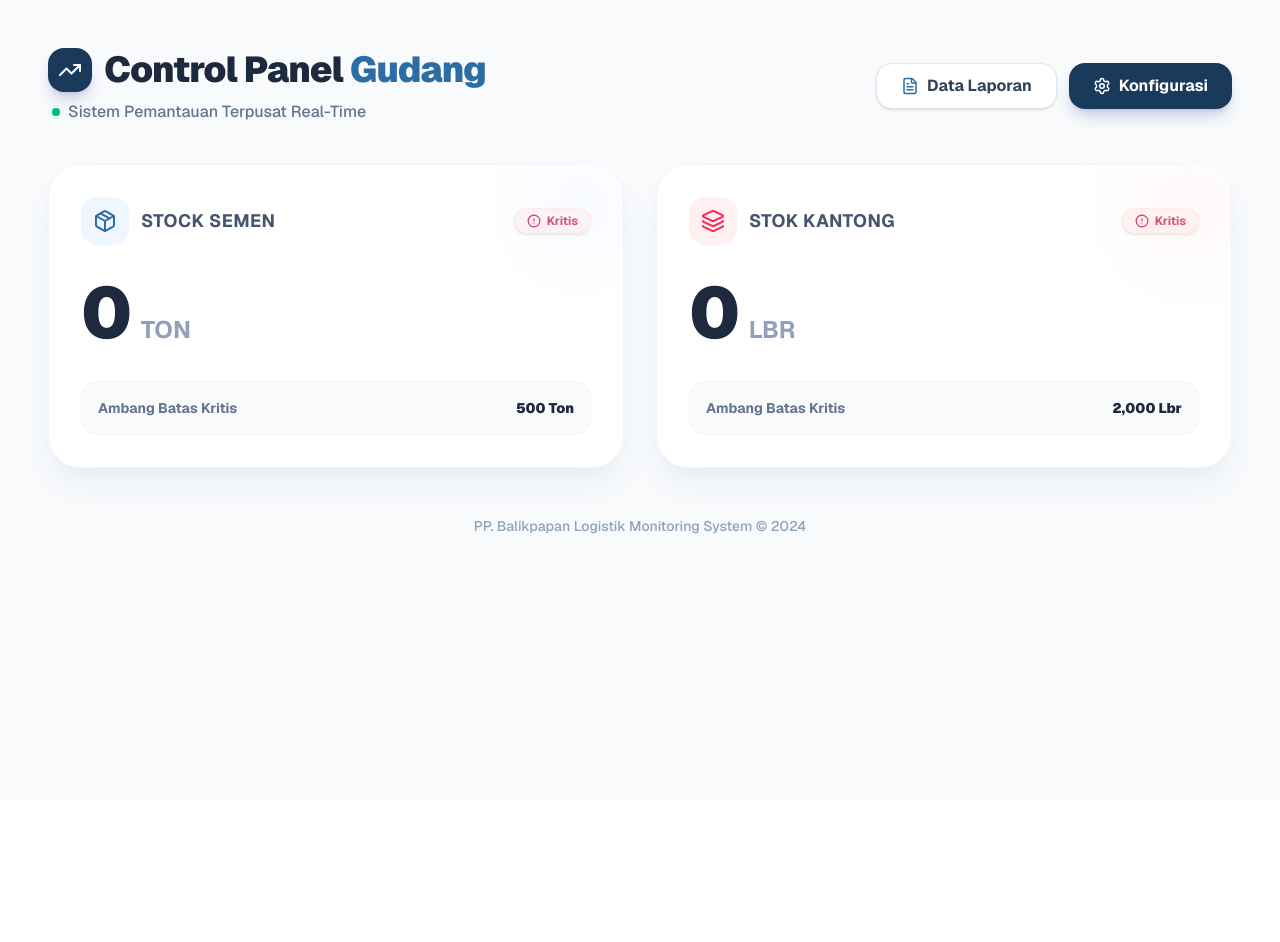
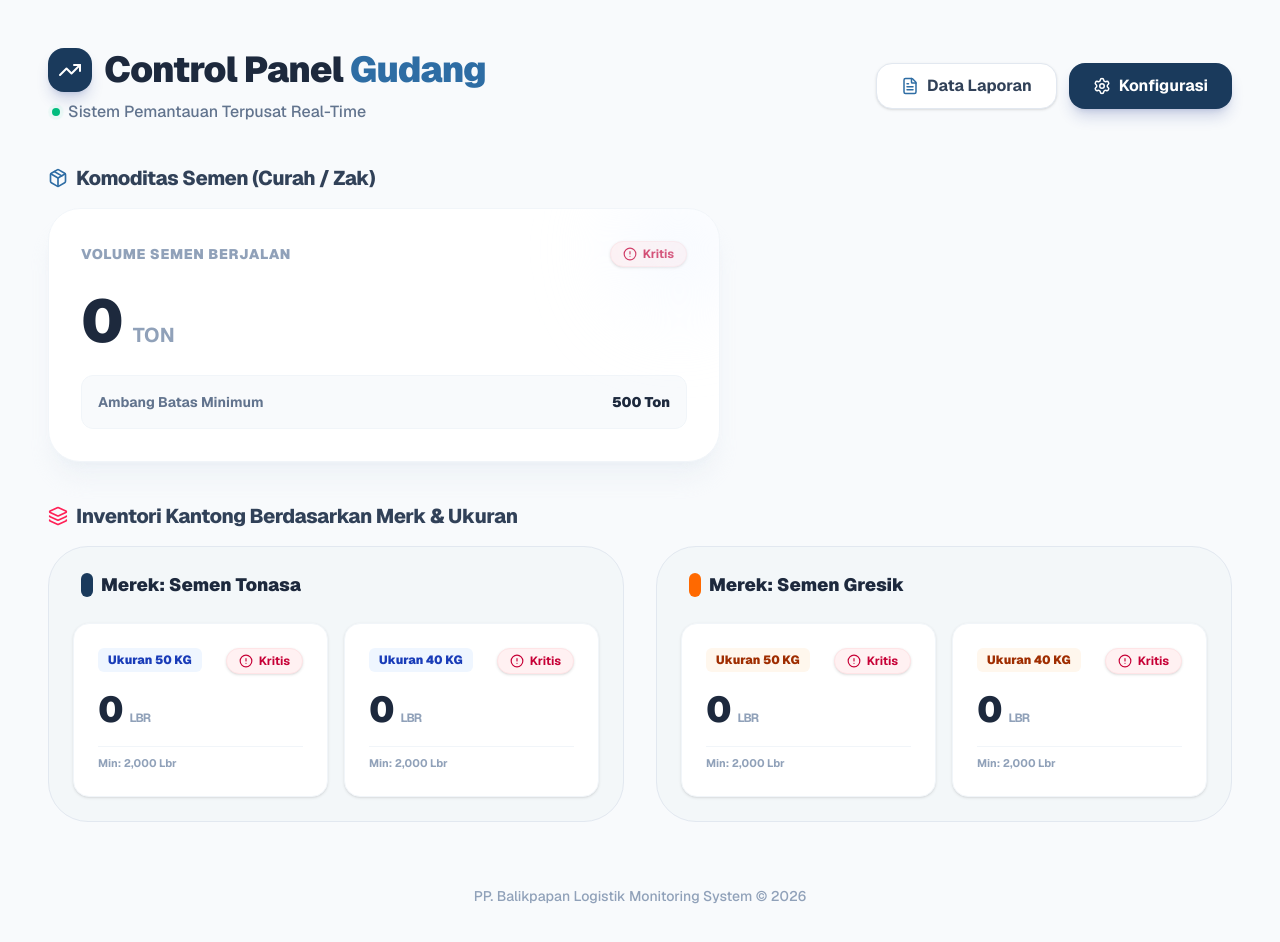
Before and after one commit to tizarfitratkj-gif/sistem-logistik-tonasa-bpn, a Next.js app: page /manager in a window 1280 px wide. Shown: the top 942 px of the page. Before the commit the page ends 800 px from the top, so only its background shows below. Built offline with nearby package versions, Linux system fonts and the light colour scheme; no server answers; the database is empty.

Commit message:
Memisahkan visualisasi inventori kantong berdasarkan merek dan ukuran berat

```diff
--- a/app/manager/page.tsx
+++ b/app/manager/page.tsx
@@ -7,7 +7,6 @@ import {
   FileText,
   Settings,
   Activity,
-  Box,
   Package,
   TrendingUp,
   Layers
@@ -19,14 +18,22 @@ export const dynamic = 'force-dynamic';
 export default function ManagerDashboard() {
   const router = useRouter();
   const [stockSemen, setStockSemen] = useState(0);
-  const [stockKantong, setStockKantong] = useState(0);
+
+  // State baru: Mengganti angka tunggal menjadi objek kategori terpisah
+  const [stockKantong, setStockKantong] = useState({
+    tonasa50: 0,
+    tonasa40: 0,
+    gresik50: 0,
+    gresik40: 0
+  });
+
   const [isLoading, setIsLoading] = useState(true);
 
-  // State untuk menyimpan konfigurasi batas minimum dari database
+  // Batas minimum konfigurasi sistem
   const [batasSemen, setBatasSemen] = useState(500);
   const [batasKantong, setBatasKantong] = useState(2000);
 
-  useEffect(() => {
+  // Fungsi pengambilan data terpusat
   const fetchAllStockAndSettings = async () => {
     const [semenRes, kantongRes, batasRes] = await Promise.all([
       supabase.from('stock_semen').select('*'),
@@ -39,6 +46,7 @@ export default function ManagerDashboard() {
       setBatasKantong(parseInt(batasRes.data.min_kantong_lembar));
     }
 
+    // 1. Kalkulasi Stok Semen
     if (semenRes.data) {
       let totalSemen = 0;
       semenRes.data.forEach((row) => {
@@ -48,31 +56,47 @@ export default function ManagerDashboard() {
       setStockSemen(totalSemen);
     }
 
+    // 2. Kalkulasi Stok Kantong Terpisah (Tonasa & Gresik / 40Kg & 50Kg)
     if (kantongRes.data) {
-        let totalKantong = 0;
+      let t50 = 0, t40 = 0, g50 = 0, g40 = 0;
+
       kantongRes.data.forEach((row) => {
-          if (row.jenis_transaksi === 'Stok Masuk') totalKantong += row.jumlah_lembar;
-          else if (row.jenis_transaksi === 'Stok Keluar') totalKantong -= row.jumlah_lembar;
+        const jumlah = row.jumlah_lembar;
+        const multiplier = row.jenis_transaksi === 'Stok Masuk' ? 1 : -1;
+
+        if (row.merk === 'Tonasa') {
+          if (row.ukuran_kantong === '50 Kg') t50 += jumlah * multiplier;
+          else if (row.ukuran_kantong === '40 Kg') t40 += jumlah * multiplier;
+        } else if (row.merk === 'Gresik') {
+          if (row.ukuran_kantong === '50 Kg') g50 += jumlah * multiplier;
+          else if (row.ukuran_kantong === '40 Kg') g40 += jumlah * multiplier;
+        }
       });
-        setStockKantong(totalKantong);
+
+      setStockKantong({
+        tonasa50: t50,
+        tonasa40: t40,
+        gresik50: g50,
+        gresik40: g40
+      });
     }
     setIsLoading(false);
   };
 
+  useEffect(() => {
     fetchAllStockAndSettings();
 
+    // Menggunakan strategi pemicu ulang otomatis agar data realtime sinkron 100% saat terjadi perubahan/reset
     const channelSemen = supabase
       .channel('realtime-semen')
-      .on('postgres_changes', { event: 'INSERT', schema: 'public', table: 'stock_semen' }, (payload) => {
-          const newData = payload.new as any;
-          setStockSemen((prev) => newData.jenis_transaksi === 'Stok Masuk' ? prev + newData.jumlah_ton : prev - newData.jumlah_ton);
+      .on('postgres_changes', { event: '*', schema: 'public', table: 'stock_semen' }, () => {
+          fetchAllStockAndSettings();
       }).subscribe();
 
     const channelKantong = supabase
       .channel('realtime-kantong')
-      .on('postgres_changes', { event: 'INSERT', schema: 'public', table: 'stock_kantong' }, (payload) => {
-          const newData = payload.new as any;
-          setStockKantong((prev) => newData.jenis_transaksi === 'Stok Masuk' ? prev + newData.jumlah_lembar : prev - newData.jumlah_lembar);
+      .on('postgres_changes', { event: '*', schema: 'public', table: 'stock_kantong' }, () => {
+          fetchAllStockAndSettings();
       }).subscribe();
 
     return () => {
@@ -83,7 +107,10 @@ export default function ManagerDashboard() {
 
   // Logika Status Dinamis
   const statusSemen = stockSemen < batasSemen ? "Kritis" : stockSemen < (batasSemen * 1.5) ? "Waspada" : "Aman";
-  const statusKantong = stockKantong < batasKantong ? "Kritis" : stockKantong < (batasKantong * 1.5) ? "Waspada" : "Aman";
+
+  const getStatusKantong = (jumlah: number) => {
+    return jumlah < batasKantong ? "Kritis" : jumlah < (batasKantong * 1.5) ? "Waspada" : "Aman";
+  };
 
   // Komponen Badge Status Modern
   const StatusBadge = ({ status }: { status: string }) => {
@@ -145,68 +172,125 @@ export default function ManagerDashboard() {
         </div>
       </header>
 
-      {/* Main Stats Grid */}
-      <main className="max-w-7xl mx-auto grid grid-cols-1 md:grid-cols-2 gap-8">
+      {/* Main Stats Area */}
+      <main className="max-w-7xl mx-auto space-y-10">
 
-        {/* Card: Stock Semen */}
-        <div className="bg-white rounded-[2rem] border border-slate-100 p-8 shadow-xl shadow-slate-200/50 relative overflow-hidden group hover:border-blue-200 transition-colors">
+        {/* BAGIAN 1: TOTAL STOK SEMEN */}
+        <section>
+          <h2 className="text-xl font-extrabold text-slate-700 mb-4 tracking-tight flex items-center gap-2">
+            <Package size={20} className="text-[#2E6DA4]" /> Komoditas Semen (Curah / Zak)
+          </h2>
+          <div className="bg-white rounded-[2rem] border border-slate-100 p-8 shadow-xl shadow-slate-200/40 relative overflow-hidden group hover:border-blue-200 transition-colors max-w-2xl">
             <div className="absolute -top-6 -right-6 w-32 h-32 bg-blue-50/50 rounded-full blur-2xl group-hover:bg-blue-100/50 transition-colors"></div>
-
-          <div className="flex justify-between items-center mb-8">
-            <div className="flex items-center gap-3">
-              <div className="p-3 bg-blue-50 text-[#2E6DA4] rounded-2xl">
-                <Package size={24} />
-              </div>
-              <span className="text-lg font-bold text-slate-600 tracking-wide">STOCK SEMEN</span>
-            </div>
+            <div className="flex justify-between items-center mb-6">
+              <span className="text-sm font-black text-slate-400 tracking-wider uppercase">Volume Semen Berjalan</span>
               <StatusBadge status={statusSemen} />
             </div>
-
-          <div className="flex items-baseline gap-3 mb-8">
-            <h2 className="text-7xl font-black text-slate-800 tracking-tighter">
+            <div className="flex items-baseline gap-3 mb-6">
+              <h2 className="text-6xl font-black text-slate-800 tracking-tighter">
                 {isLoading ? "---" : stockSemen}
               </h2>
-            <span className="text-2xl font-bold text-slate-400 uppercase">Ton</span>
+              <span className="text-xl font-bold text-slate-400 uppercase">Ton</span>
+            </div>
+            <div className="flex items-center justify-between p-4 bg-slate-50 rounded-xl border border-slate-100 text-sm font-bold text-slate-500">
+              <span>Ambang Batas Minimum</span>
+              <span className="text-slate-800 font-black">{batasSemen} Ton</span>
+            </div>
+          </div>
+        </section>
+
+        {/* BAGIAN 2: GRID STOK KANTONG YANG DIPISAH BERDASARKAN MERK & BERAT */}
+        <section>
+          <h2 className="text-xl font-extrabold text-slate-700 mb-4 tracking-tight flex items-center gap-2">
+            <Layers size={20} className="text-rose-500" /> Inventori Kantong Berdasarkan Merk & Ukuran
+          </h2>
+
+          <div className="grid grid-cols-1 lg:grid-cols-2 gap-8">
+
+            {/* KELOMPOK: SEMEN TONASA */}
+            <div className="bg-slate-100/60 border border-slate-200 p-6 rounded-[2.5rem] space-y-6">
+              <div className="flex items-center gap-2 px-2">
+                <div className="w-3 h-6 bg-[#1A3A5C] rounded-full"></div>
+                <h3 className="text-lg font-black text-slate-800">Merek: Semen Tonasa</h3>
               </div>
 
-          <div className="flex items-center justify-between p-4 bg-slate-50 rounded-2xl border border-slate-100">
-            <span className="text-sm font-bold text-slate-500">Ambang Batas Kritis</span>
-            <span className="text-sm font-black text-slate-800">{batasSemen} Ton</span>
+              <div className="grid grid-cols-1 sm:grid-cols-2 gap-4">
+                {/* Tonasa 50 Kg */}
+                <div className="bg-white rounded-2xl border border-slate-100 p-6 shadow-sm relative group hover:border-blue-300 transition-colors">
+                  <div className="flex justify-between items-start mb-4">
+                    <span className="text-xs font-black bg-blue-50 text-blue-800 px-2.5 py-1 rounded-md">Ukuran 50 KG</span>
+                    <StatusBadge status={getStatusKantong(stockKantong.tonasa50)} />
+                  </div>
+                  <div className="text-4xl font-black text-slate-800 tracking-tight mb-4">
+                    {isLoading ? "---" : stockKantong.tonasa50.toLocaleString()} <span className="text-xs text-slate-400 font-bold">LBR</span>
+                  </div>
+                  <div className="text-[11px] font-bold text-slate-400 border-t border-slate-100 pt-2 flex justify-between">
+                    <span>Min: {batasKantong.toLocaleString()} Lbr</span>
                   </div>
                 </div>
 
-        {/* Card: Stock Kantong */}
-        <div className="bg-white rounded-[2rem] border border-slate-100 p-8 shadow-xl shadow-slate-200/50 relative overflow-hidden group hover:border-rose-200 transition-colors">
-          <div className="absolute -top-6 -right-6 w-32 h-32 bg-rose-50/50 rounded-full blur-2xl group-hover:bg-rose-100/50 transition-colors"></div>
-
-          <div className="flex justify-between items-center mb-8">
-            <div className="flex items-center gap-3">
-              <div className="p-3 bg-rose-50 text-rose-500 rounded-2xl">
-                <Layers size={24} />
+                {/* Tonasa 40 Kg */}
+                <div className="bg-white rounded-2xl border border-slate-100 p-6 shadow-sm relative group hover:border-blue-300 transition-colors">
+                  <div className="flex justify-between items-start mb-4">
+                    <span className="text-xs font-black bg-blue-50 text-blue-800 px-2.5 py-1 rounded-md">Ukuran 40 KG</span>
+                    <StatusBadge status={getStatusKantong(stockKantong.tonasa40)} />
                   </div>
-              <span className="text-lg font-bold text-slate-600 tracking-wide">STOK KANTONG</span>
+                  <div className="text-4xl font-black text-slate-800 tracking-tight mb-4">
+                    {isLoading ? "---" : stockKantong.tonasa40.toLocaleString()} <span className="text-xs text-slate-400 font-bold">LBR</span>
                   </div>
-            <StatusBadge status={statusKantong} />
+                  <div className="text-[11px] font-bold text-slate-400 border-t border-slate-100 pt-2 flex justify-between">
+                    <span>Min: {batasKantong.toLocaleString()} Lbr</span>
+                  </div>
+                </div>
+              </div>
             </div>
 
-          <div className="flex items-baseline gap-3 mb-8">
-            <h2 className="text-7xl font-black text-slate-800 tracking-tighter">
-              {isLoading ? "---" : stockKantong.toLocaleString()}
-            </h2>
-            <span className="text-2xl font-bold text-slate-400 uppercase">Lbr</span>
+            {/* KELOMPOK: SEMEN GRESIK */}
+            <div className="bg-slate-100/60 border border-slate-200 p-6 rounded-[2.5rem] space-y-6">
+              <div className="flex items-center gap-2 px-2">
+                <div className="w-3 h-6 bg-orange-500 rounded-full"></div>
+                <h3 className="text-lg font-black text-slate-800">Merek: Semen Gresik</h3>
               </div>
 
-          <div className="flex items-center justify-between p-4 bg-slate-50 rounded-2xl border border-slate-100">
-            <span className="text-sm font-bold text-slate-500">Ambang Batas Kritis</span>
-            <span className="text-sm font-black text-slate-800">{batasKantong.toLocaleString()} Lbr</span>
+              <div className="grid grid-cols-1 sm:grid-cols-2 gap-4">
+                {/* Gresik 50 Kg */}
+                <div className="bg-white rounded-2xl border border-slate-100 p-6 shadow-sm relative group hover:border-orange-300 transition-colors">
+                  <div className="flex justify-between items-start mb-4">
+                    <span className="text-xs font-black bg-orange-50 text-orange-800 px-2.5 py-1 rounded-md">Ukuran 50 KG</span>
+                    <StatusBadge status={getStatusKantong(stockKantong.gresik50)} />
+                  </div>
+                  <div className="text-4xl font-black text-slate-800 tracking-tight mb-4">
+                    {isLoading ? "---" : stockKantong.gresik50.toLocaleString()} <span className="text-xs text-slate-400 font-bold">LBR</span>
+                  </div>
+                  <div className="text-[11px] font-bold text-slate-400 border-t border-slate-100 pt-2 flex justify-between">
+                    <span>Min: {batasKantong.toLocaleString()} Lbr</span>
                   </div>
                 </div>
+
+                {/* Gresik 40 Kg */}
+                <div className="bg-white rounded-2xl border border-slate-100 p-6 shadow-sm relative group hover:border-orange-300 transition-colors">
+                  <div className="flex justify-between items-start mb-4">
+                    <span className="text-xs font-black bg-orange-50 text-orange-800 px-2.5 py-1 rounded-md">Ukuran 40 KG</span>
+                    <StatusBadge status={getStatusKantong(stockKantong.gresik40)} />
+                  </div>
+                  <div className="text-4xl font-black text-slate-800 tracking-tight mb-4">
+                    {isLoading ? "---" : stockKantong.gresik40.toLocaleString()} <span className="text-xs text-slate-400 font-bold">LBR</span>
+                  </div>
+                  <div className="text-[11px] font-bold text-slate-400 border-t border-slate-100 pt-2 flex justify-between">
+                    <span>Min: {batasKantong.toLocaleString()} Lbr</span>
+                  </div>
+                </div>
+              </div>
+            </div>
+
+          </div>
+        </section>
 
       </main>
 
       {/* Footer Info */}
-      <footer className="max-w-7xl mx-auto mt-12 text-center text-slate-400 text-sm font-medium">
-        PP. Balikpapan Logistik Monitoring System © 2024
+      <footer className="max-w-7xl mx-auto mt-16 text-center text-slate-400 text-sm font-medium">
+        PP. Balikpapan Logistik Monitoring System © 2026
       </footer>
 
     </div>
```
Lines whose indentation alone changed are shown as unchanged.
